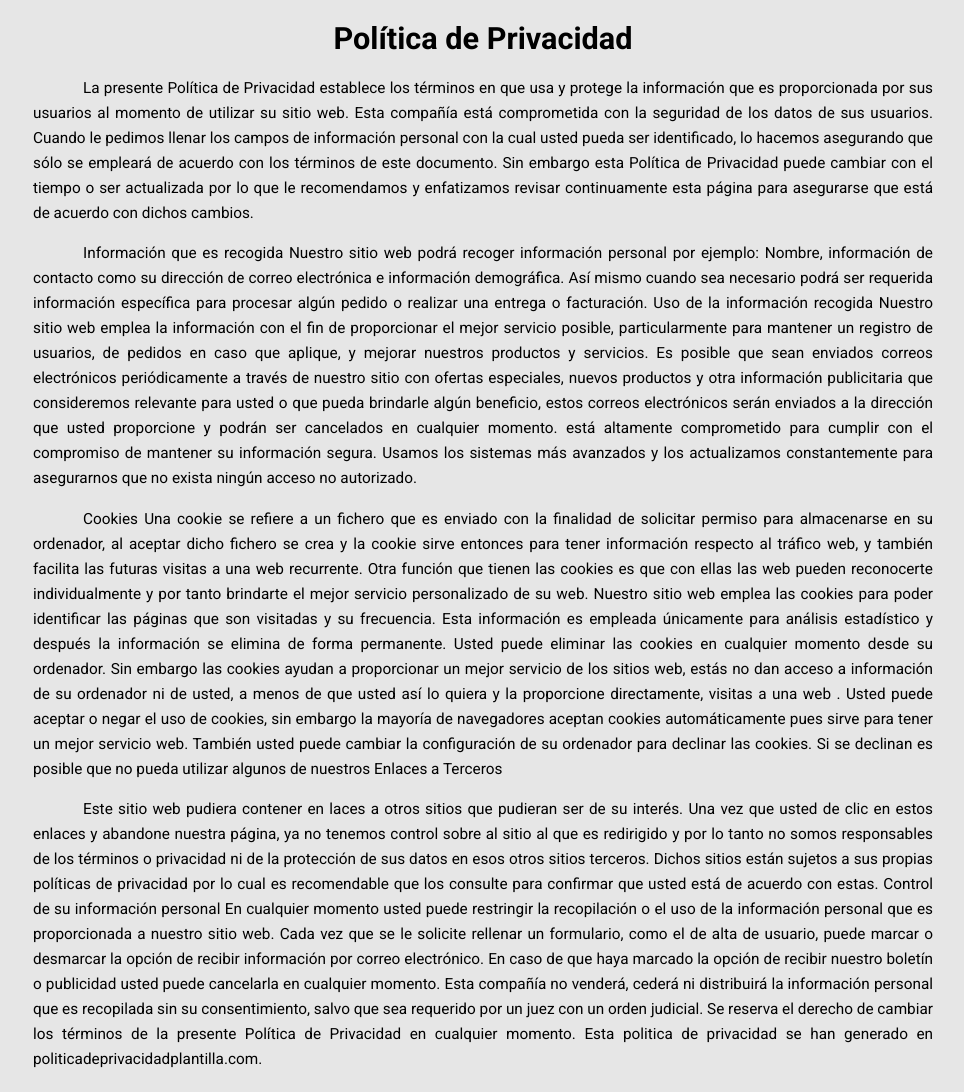
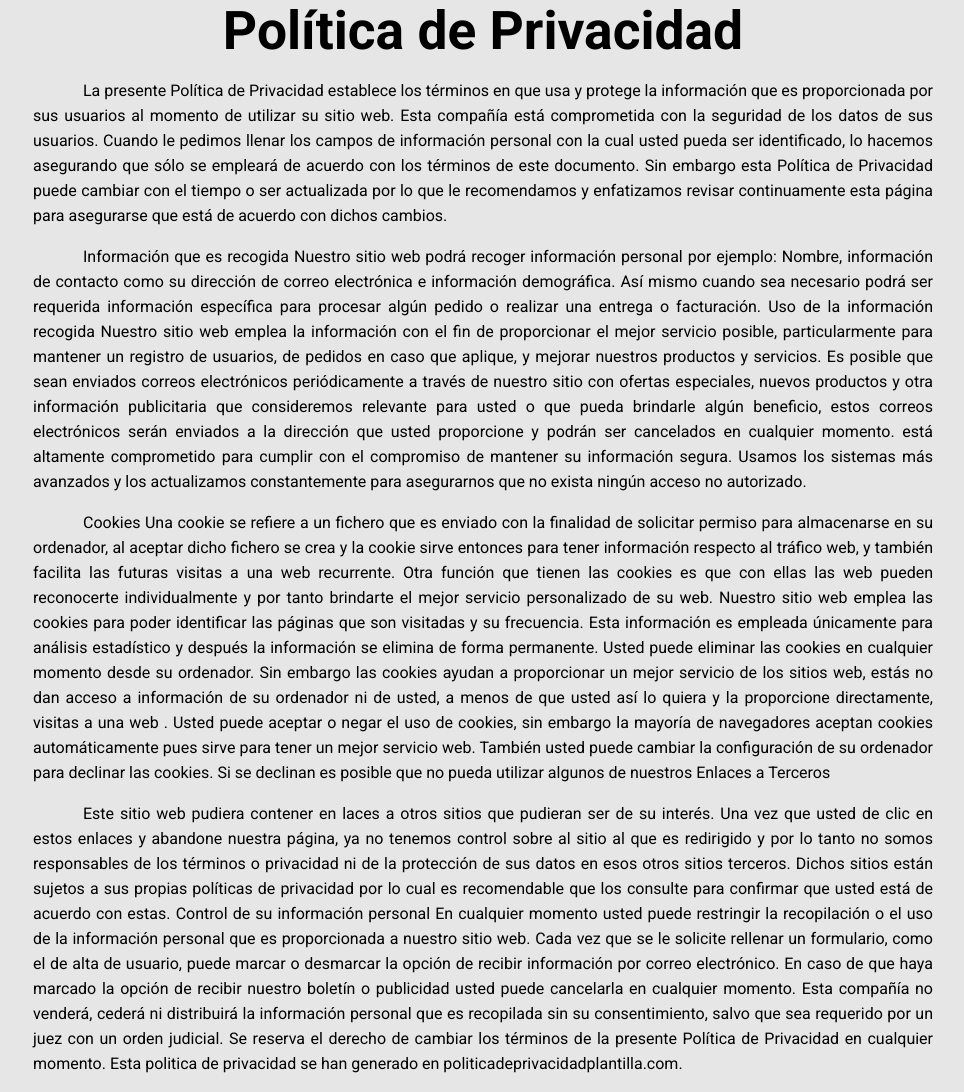
Before and after one commit to JLDRM/Caso-Pr-ctico-Front-End-J3IM, a PHP site: page /politica_privacidad.html in a window 1280 px wide. Shown: the whole page, without its empty margins (157-1121 px from the left). Before the commit the page ends 1068 px from the top, so only its background shows below. Run offline with PHP 8.4, Linux system fonts and the light colour scheme.

Commit message:
Versión final Marta

```diff
--- a/assets/css/style_politica_privacidad.css
+++ b/assets/css/style_politica_privacidad.css
@@ -1,7 +1,7 @@
 #tg{
     margin: 0;
     padding: 0;
-    font-size: 11.5pt;
+    font-size: 12pt;
     font-family: roboto, sans-serif;
     background-color: rgba(226,226,226,.84);
     text-align: center;
@@ -16,3 +16,8 @@
 #tg section p{
     text-indent: 50px;
 }
+h1{
+    margin:0;
+    font-weight: bold;
+    font-size: 40pt;
+}
--- a/registro_empresa.html
+++ b/registro_empresa.html
@@ -44,7 +44,9 @@
             <p>
                 Sabemos que encontrar al empleado perfecto no es tarea fácil, por eso, nosotros te ayudamos.
             </p>
-            <br> ¡Encuentra todos los candidatos que buscas en un sólo click!
+            <br>
+            <p>
+                ¡Encuentra todos los candidatos que buscas en un sólo click!
             </p>
         </div>
         <div>
```
